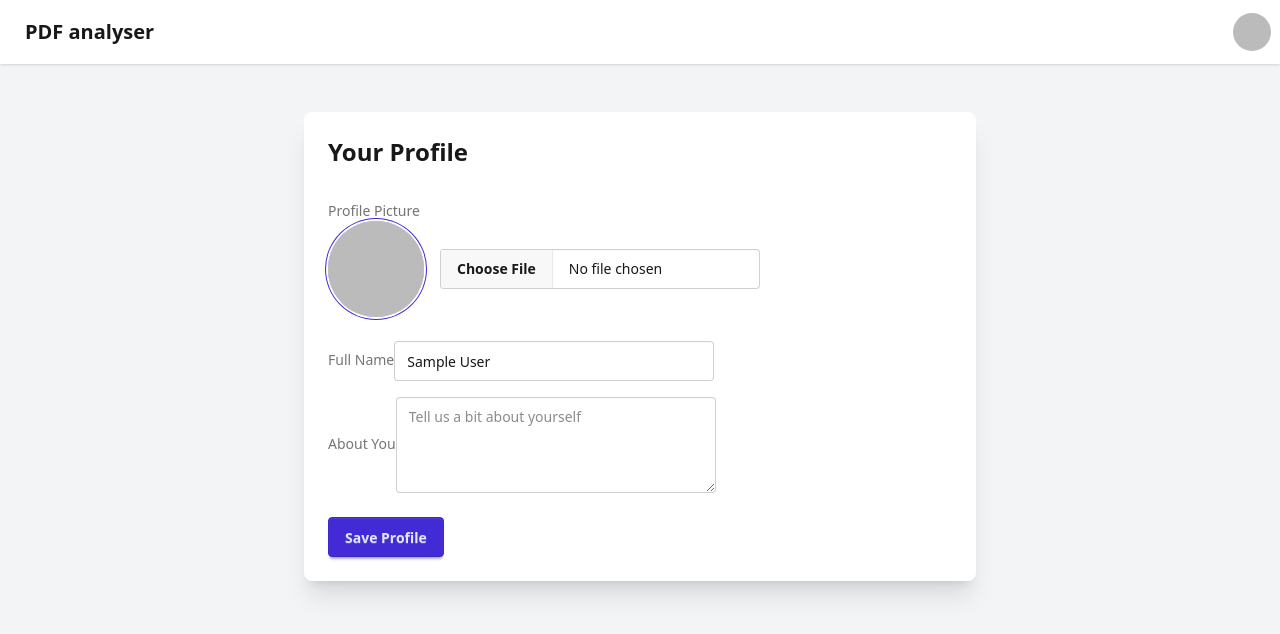
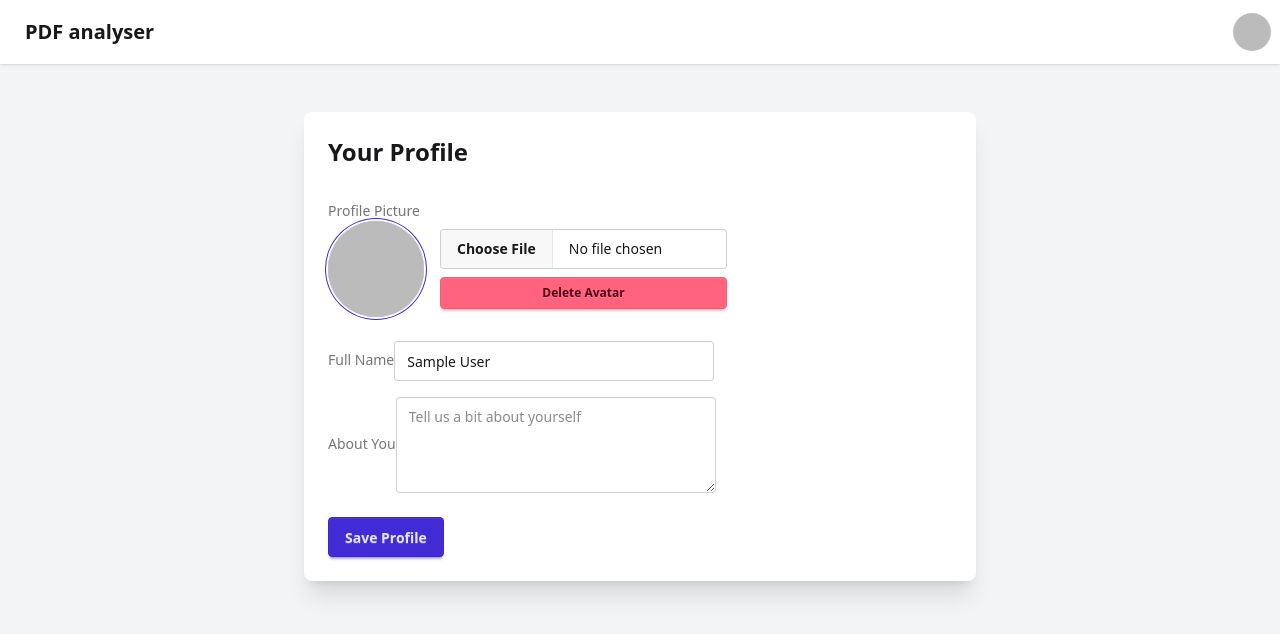
Before and after one commit to WaldemarEnns/pdf-analyzer, a Nuxt app: page /profile in a window 1280 px wide. Shown: the top 634 px of the page. Built offline with nearby package versions, Linux system fonts and the light colour scheme; no server answers; sample sign-in values are in the browser's storage.

Commit message:
Implement avatar deletion and improve avatar upload in profile management

```diff
--- a/composables/useProfile.ts
+++ b/composables/useProfile.ts
@@ -34,13 +34,11 @@ export const useProfile = () => {
     return { success: true }
   }
 
-  // Upload avatar
   const uploadAvatar = async (file: File) => {
     if (!user.value) throw new Error('User not authenticated')
 
     const fileExt = file.name.split('.').pop()
-    const fileName = `${user.value.id}-${Math.random().toString(36).substring(2)}.${fileExt}`
-    const filePath = `avatars/${fileName}`
+    const filePath = `${user.value.id}.${fileExt}`
 
     const { error: uploadError } = await supabase.storage
       .from('avatars')
@@ -50,17 +48,56 @@ export const useProfile = () => {
 
     if (uploadError) throw uploadError
 
-    // Get public URL
     const { data: { publicUrl } } = supabase.storage
       .from('avatars')
       .getPublicUrl(filePath)
 
+    await updateUserProfile({ avatarUrl: publicUrl })
+
     return { publicUrl }
+  }
+
+  const deleteAvatar = async () => {
+    if (!user.value) throw new Error('User not authenticated')
+
+    // Check if user has an avatar
+    const currentAvatarUrl = getUserProfile.value.avatarUrl
+
+    if (!currentAvatarUrl) {
+      // No avatar to delete
+      return { success: true }
+    }
+
+    // Get all files that start with the user's ID
+    const { data: files, error: listError } = await supabase.storage
+      .from('avatars')
+      .list('', {
+        search: user.value.id
+      })
+
+    if (listError) throw listError
+
+    // If files found, delete them
+    if (files && files.length > 0) {
+      const filesToDelete = files.map(file => file.name)
+
+      const { error: deleteError } = await supabase.storage
+        .from('avatars')
+        .remove(filesToDelete)
+
+      if (deleteError) throw deleteError
+    }
+
+    // Update user profile to remove avatar URL
+    await updateUserProfile({ avatarUrl: undefined })
+
+    return { success: true }
   }
 
   return {
     getUserProfile,
     updateUserProfile,
     uploadAvatar,
+    deleteAvatar,
   }
 }
--- a/pages/profile.vue
+++ b/pages/profile.vue
@@ -1,7 +1,7 @@
 <script setup lang="ts">
 const user = useSupabaseUser()
 const router = useRouter()
-const { getUserProfile, updateUserProfile, uploadAvatar } = useProfile()
+const { getUserProfile, updateUserProfile, uploadAvatar, deleteAvatar } = useProfile()
 
 // Redirect if not logged in
 onMounted(() => {
@@ -35,6 +35,28 @@ const handleFileChange = (event: Event) => {
     avatarFile.value = file
     // Create a preview URL
     avatarPreview.value = URL.createObjectURL(file)
+  }
+}
+
+// Delete avatar
+const handleDeleteAvatar = async () => {
+  loading.value = true
+  error.value = null
+  success.value = false
+
+  try {
+    await deleteAvatar()
+
+    // Update local state
+    avatarUrl.value = ''
+    avatarPreview.value = ''
+    avatarFile.value = null
+
+    success.value = true
+  } catch (err: any) {
+    error.value = err.message
+  } finally {
+    loading.value = false
   }
 }
 
@@ -104,12 +126,23 @@ const updateProfile = async () => {
                     <img :src="avatarPreview || 'https://placehold.co/100'" alt="Avatar preview" />
                   </div>
                 </div>
+                <div class="flex flex-col space-y-2">
                   <input
                     type="file"
                     accept="image/*"
                     class="file-input file-input-bordered w-full max-w-xs"
                     @change="handleFileChange"
                   />
+                  <button
+                    v-if="avatarUrl || avatarPreview"
+                    type="button"
+                    class="btn btn-error btn-sm"
+                    @click="handleDeleteAvatar"
+                    :disabled="loading"
+                  >
+                    Delete Avatar
+                  </button>
+                </div>
               </div>
             </div>
 
```
Lines whose indentation alone changed are shown as unchanged.
